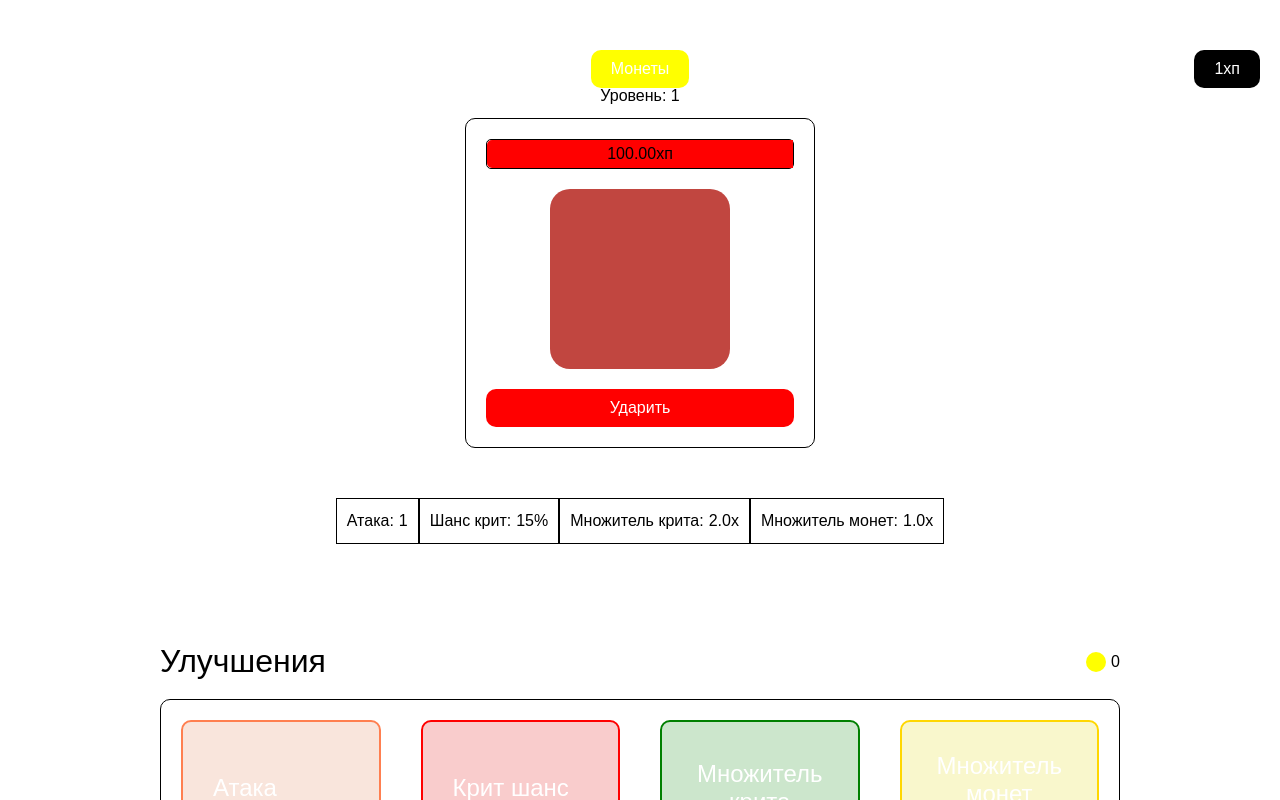
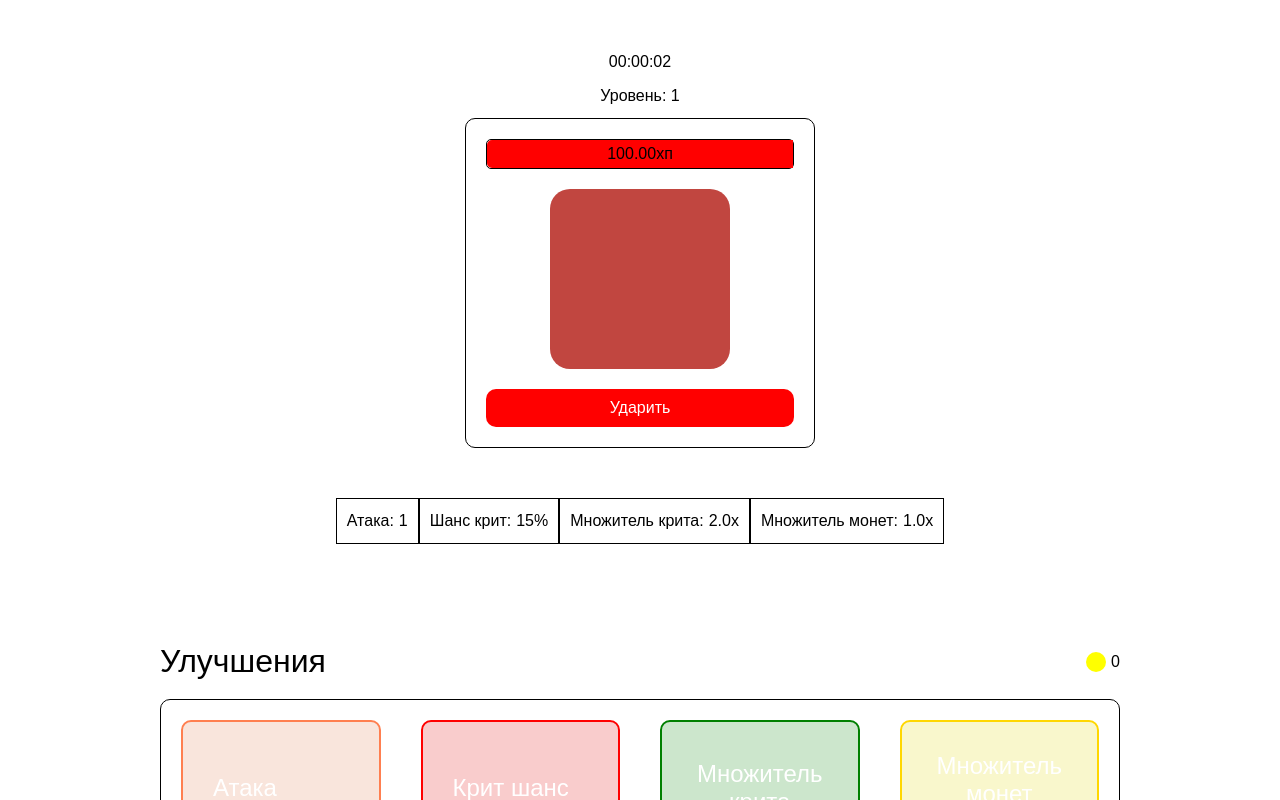
Before and after one commit to HELLRAID-cmd/Tap-Tap-MonsterHunter, a React (Vite) app in the folder client/: page / in a window 1280 px wide. Both pictures are taken after a click on the button "Начать". Shown: the top 800 px of the page. Built offline with nearby package versions, Linux system fonts and the light colour scheme.

Commit message:
Убрал админ кнопки

```diff
--- a/client/src/Components/Monster/Monster.tsx
+++ b/client/src/Components/Monster/Monster.tsx
@@ -88,8 +88,6 @@ export const Monster = ({ health }: MonsterProps) => {
         <FinalBossBtn />
       )}
 
-      {/* Админ кнопки */}
-      <BtnAdmin setMonsterHealth={setMonsterHealth} />
     </div>
   );
 };
```
